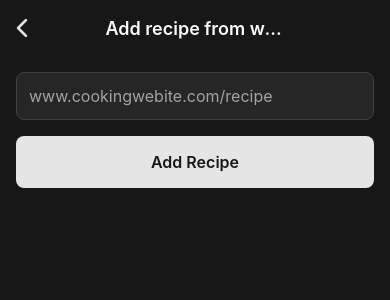
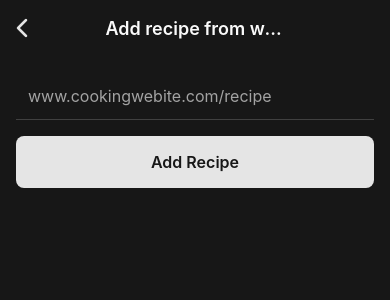
Before and after one commit to MatsCornegoor/sift-recipe-keeper, a React Native app: screen /AddRecipeUrl in a window 390 px wide. Shown: the top 300 px of the page. Built offline with nearby package versions, Linux system fonts and the light colour scheme; no server answers.

Commit message:
text area styling

```diff
--- a/components/TextInputPopup.tsx
+++ b/components/TextInputPopup.tsx
@@ -22,7 +22,6 @@ export default function TextInputPopup({
   initialValue = '',
   placeholder = 'Enter text',
   confirmText = 'Save',
-  cancelText = 'Cancel',
   onConfirm,
   onCancel,
   initialType = 'item',
@@ -92,7 +91,7 @@ export default function TextInputPopup({
                 </View>
                 <TextInput
                   ref={inputRef}
-                  style={[styles.input, { backgroundColor: colors.inputBackground, borderColor: colors.inputBorder, color: colors.text }]}
+                  style={[styles.input, { borderColor: colors.inputBorder, color: colors.text }]}
                   placeholder={effectivePlaceholder}
                   placeholderTextColor={colors.placeholderText}
                   value={value}
@@ -104,14 +103,11 @@ export default function TextInputPopup({
                 />
                 <View style={styles.buttonsRow}>
                   {onDelete ? (
-                    <TouchableOpacity style={[styles.button, { backgroundColor: colors.deleteButton }]} onPress={onDelete}>
-                      <Text style={[styles.buttonText, { color: colors.background }]}>{deleteText}</Text>
+                    <TouchableOpacity style={[styles.button]} onPress={onDelete}>
+                      <Text style={[styles.buttonText, { color: colors.text }]}>{deleteText}</Text>
                     </TouchableOpacity>
                   ) : null}
-                  <TouchableOpacity style={[styles.button, styles.cancel]} onPress={onCancel}>
-                    <Text style={[styles.buttonText, { color: colors.text }]}>{cancelText}</Text>
-                  </TouchableOpacity>
-                  <TouchableOpacity style={[styles.button, { backgroundColor: colors.tint }]} onPress={handleConfirm}>
+                  <TouchableOpacity style={[styles.button, styles.confirm, { backgroundColor: colors.tint }]} onPress={handleConfirm}>
                     <Text style={[styles.buttonText, { color: colors.background }]}>{confirmText}</Text>
                   </TouchableOpacity>
                 </View>
@@ -166,15 +162,16 @@ const styles = StyleSheet.create({
     fontWeight: '600',
   },
   input: {
-    borderWidth: 1,
-    borderRadius: 8,
+    borderBottomWidth: 1,
+    borderWidth: 0,
+    borderRadius: 0,
     paddingHorizontal: 12,
     paddingVertical: 12,
     fontSize: 16,
   },
   buttonsRow: {
     flexDirection: 'row',
-    justifyContent: 'flex-end',
+    justifyContent: 'flex-start',
     marginTop: 24,
     gap: 8,
   },
@@ -183,8 +180,8 @@ const styles = StyleSheet.create({
     paddingVertical: 10,
     borderRadius: 8,
   },
-  cancel: {
-    backgroundColor: 'transparent',
+  confirm: {
+    marginLeft: 'auto',
   },
   buttonText: {
     fontSize: 16,
--- a/screens/AddRecipe.tsx
+++ b/screens/AddRecipe.tsx
@@ -218,7 +218,6 @@ export default function AddRecipe() {
                 <Text style={[styles.sectionTitle, { color: colors.text }]}>Name</Text>
                 <TextInput
                   style={[styles.input, {
-                    backgroundColor: colors.inputBackground,
                     borderColor: colors.inputBorder,
                     color: colors.text,
                   }]}
@@ -271,7 +270,6 @@ export default function AddRecipe() {
                     <Text style={[styles.detailLabel, { color: colors.text }]}>Cooking Time</Text>
                     <TextInput
                       style={[styles.input, {
-                        backgroundColor: colors.inputBackground,
                         borderColor: colors.inputBorder,
                         color: colors.text,
                         marginBottom: 0,
@@ -286,7 +284,6 @@ export default function AddRecipe() {
                     <Text style={[styles.detailLabel, { color: colors.text }]}>Calories</Text>
                     <TextInput
                       style={[styles.input, {
-                        backgroundColor: colors.inputBackground,
                         borderColor: colors.inputBorder,
                         color: colors.text,
                         marginBottom: 0,
@@ -306,7 +303,6 @@ export default function AddRecipe() {
                      style={[styles.input, {
                        flex: 1,
                        marginBottom: 0,
-                      backgroundColor: colors.inputBackground,
                        borderColor: colors.inputBorder,
                        color: colors.text,
                        height: 48,  // Fixed height to match EditRecipe
@@ -351,7 +347,6 @@ export default function AddRecipe() {
                 <Text style={[styles.detailLabel, { color: colors.text }]}>Source URL</Text>
                                 <TextInput
                    style={[styles.input, {
-                    backgroundColor: colors.inputBackground,
                      borderColor: colors.inputBorder,
                      color: colors.text,
                    }]}
@@ -416,9 +411,10 @@ const styles = StyleSheet.create({
     padding: 16,
   },
   input: {
-    borderWidth: 1,
+    borderBottomWidth: 1,
+    borderWidth: 0,
     borderColor: '#ddd',
-    borderRadius: 8,
+    borderRadius: 0,
     marginBottom: 16,
     fontSize: 16,
     minHeight: 48,
--- a/screens/AddRecipeUrl.tsx
+++ b/screens/AddRecipeUrl.tsx
@@ -154,7 +154,6 @@ export default function AddRecipeUrl() {
           <View style={styles.container}>
                         <TextInput
                style={[styles.input, {
-                backgroundColor: colors.inputBackground,
                  borderColor: colors.inputBorder,
                  color: colors.text,
                }]}
@@ -224,8 +223,9 @@ const styles = StyleSheet.create({
     backgroundColor: 'transparent',
   },
   input: {
-    borderWidth: 1,
-    borderRadius: 8,
+    borderBottomWidth: 1,
+    borderWidth: 0,
+    borderRadius: 0,
     padding: 12,
     marginBottom: 16,
     fontSize: 16,
@@ -253,8 +253,9 @@ const styles = StyleSheet.create({
     opacity: 0.7,
   },
   instructionsInput: {
-    borderWidth: 1,
-    borderRadius: 8,
+    borderBottomWidth: 1,
+    borderWidth: 0,
+    borderRadius: 0,
     padding: 12,
     fontSize: 16,
     minHeight: 100,
--- a/screens/EditRecipe.tsx
+++ b/screens/EditRecipe.tsx
@@ -255,7 +255,6 @@ export default function EditRecipe() {
 
                                 <TextInput
                    style={[styles.input, {
-                    backgroundColor: colors.inputBackground,
                      borderColor: colors.inputBorder,
                      color: colors.text,
                      height: 'auto',
@@ -313,7 +312,6 @@ export default function EditRecipe() {
                     <Text style={[styles.detailLabel, { color: colors.text }]}>Cooking Time</Text>
                                         <TextInput
                        style={[styles.input, {
-                        backgroundColor: colors.inputBackground,
                          borderColor: colors.inputBorder,
                          color: colors.text,
                          marginBottom: 0,
@@ -329,7 +327,6 @@ export default function EditRecipe() {
                     <Text style={[styles.detailLabel, { color: colors.text }]}>Calories</Text>
                                         <TextInput
                        style={[styles.input, {
-                        backgroundColor: colors.inputBackground,
                          borderColor: colors.inputBorder,
                          color: colors.text,
                          marginBottom: 0,
@@ -350,7 +347,6 @@ export default function EditRecipe() {
                      style={[styles.input, {
                        flex: 1,
                        marginBottom: 0,
-                      backgroundColor: colors.inputBackground,
                        borderColor: colors.inputBorder,
                        color: colors.text,
                        height: 48,
@@ -395,7 +391,6 @@ export default function EditRecipe() {
                 <Text style={[styles.detailLabel, { color: colors.text }]}>Source URL</Text>
                                 <TextInput
                    style={[styles.input, {
-                    backgroundColor: colors.inputBackground,
                      borderColor: colors.inputBorder,
                      color: colors.text,
                      height: 'auto',
@@ -462,9 +457,10 @@ const styles = StyleSheet.create({
     padding: 16,
   },
   input: {
-    borderWidth: 1,
+    borderBottomWidth: 1,
+    borderWidth: 0,
     borderColor: '#ddd',
-    borderRadius: 8,
+    borderRadius: 0,
     marginBottom: 16,
     fontSize: 16,
     minHeight: 48,
--- a/screens/RecipeList.tsx
+++ b/screens/RecipeList.tsx
@@ -99,7 +99,6 @@ export default function RecipeList({ navigation }: { navigation: any }) {
                     <TextInput
              style={[styles.searchInput, {
                color: colors.text,
-              backgroundColor: colors.inputBackground,
              }]}
              placeholder="Search recipes..."
              placeholderTextColor={colors.deleteButton}
```
Lines whose indentation alone changed are shown as unchanged.
